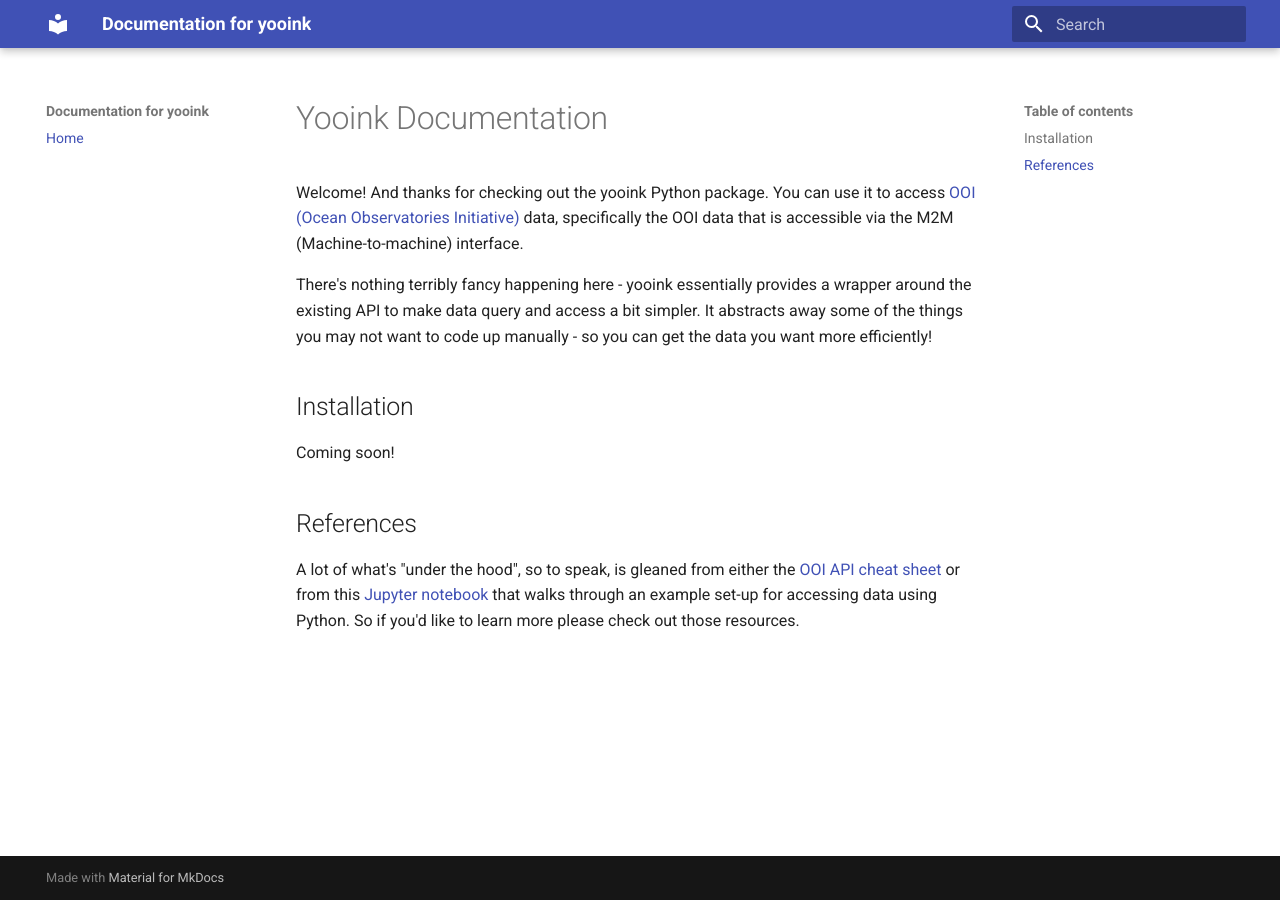
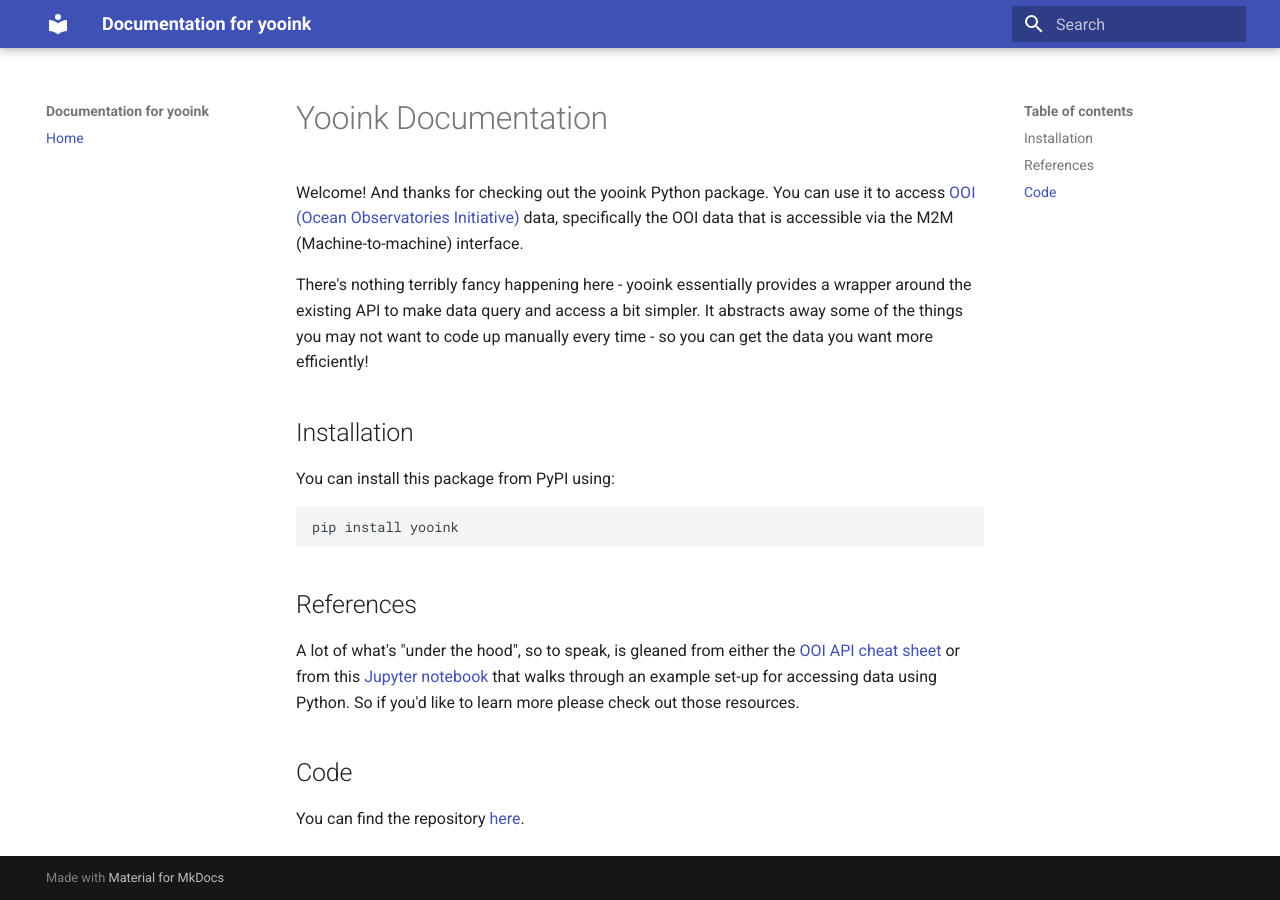
Before and after one commit to Waveform-Analytics/yooink, an MkDocs documentation site: the page built from docs/index.md, in a window 1280 px wide. Built offline with MkDocs 1.6.1 and Material for MkDocs 9.7.7, drawn with Linux system fonts in a browser that asks for light colours.

Commit message:
update the docs: add install instructions

````diff
--- a/docs/index.md
+++ b/docs/index.md
@@ -7,12 +7,16 @@ data, specifically the OOI data that is accessible via the M2M
 
 There's nothing terribly fancy happening here - yooink essentially provides a
 wrapper around the existing API to make data query and access a bit simpler.
-It abstracts away some of the things you may not want to code up manually -
-so you can get the data you want more efficiently!
+It abstracts away some of the things you may not want to code up manually
+every time - so you can get the data you want more efficiently!
 
 ## Installation
 
-Coming soon!
+You can install this package from PyPI using:
+
+```bash
+pip install yooink
+```
 
 ## References
 
@@ -21,3 +25,7 @@ A lot of what's "under the hood", so to speak, is gleaned from either the
 or from this [Jupyter notebook](https://github.com/ooi-data-review/2018-data-workshops/blob/master/chemistry/examples/quickstart_python.ipynb)
 that walks through an example set-up for accessing data using Python. So if
 you'd like to learn more please check out those resources.
+
+## Code
+
+You can find the repository [here](https://github.com/Waveform-Analytics/yooink).
````
